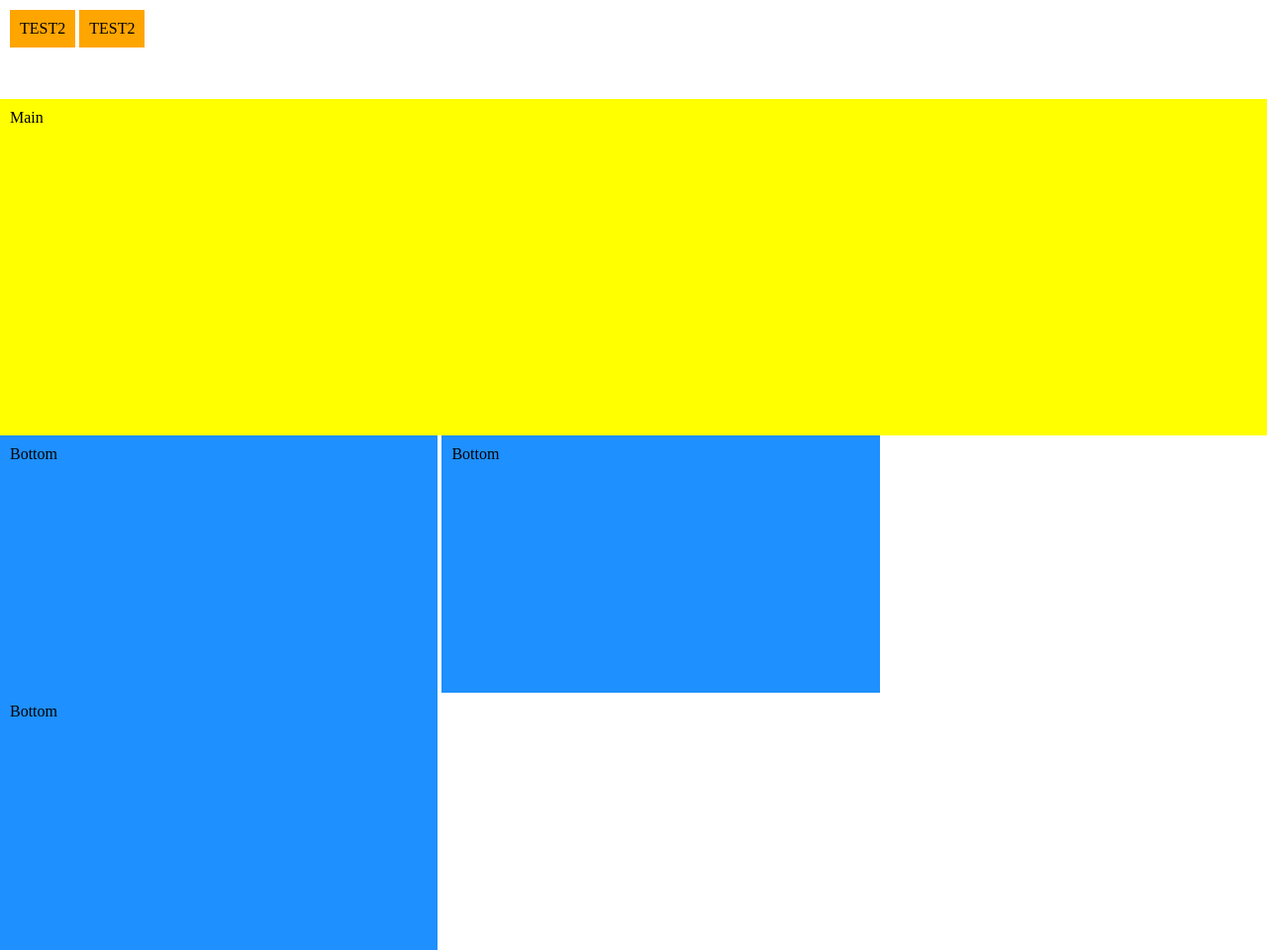
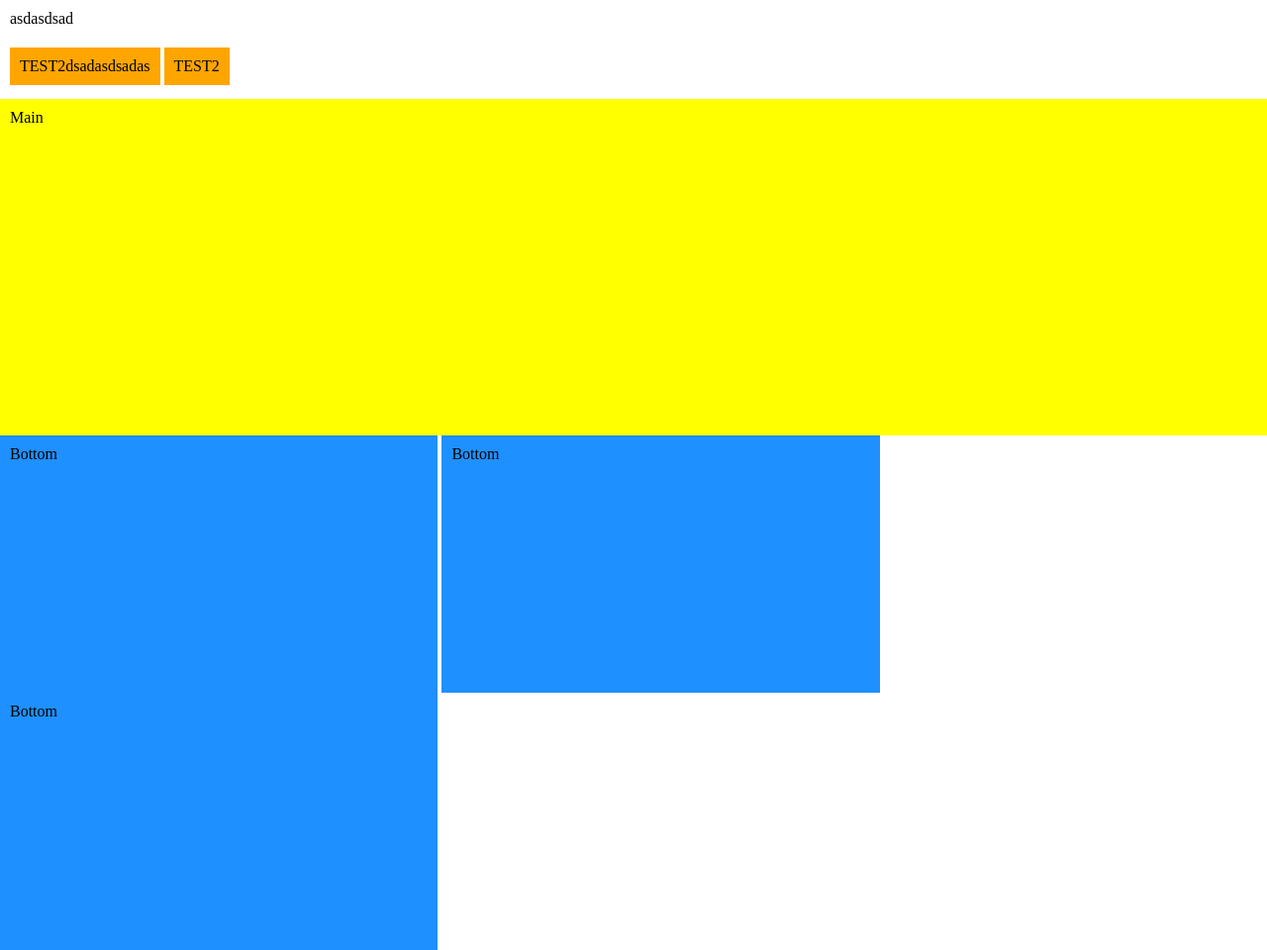
Before and after one commit to Banifest/WebForABAPersTask, a plain HTML site: page HW02/task1/pages/first-page.html in a window 1280 px wide. Shown: the whole page at 99% size. Drawn offline with Linux system fonts and the light colour scheme.

Commit message:
Init HW2 Commit

```diff
--- a/HW02/task1/pages/first-page.html
+++ b/HW02/task1/pages/first-page.html
@@ -9,7 +9,11 @@
 
 <!-- Header divs begin -->
 <div class="headerContainer">
-    <div class="headerDiv">TEST2</div>
+
+
+    asdasdsad
+    <div></div>
+    <div class="headerDiv">TEST2dsadasdsadas</div>
     <div class="headerDiv">TEST2</div>
 </div>
 <!-- Header divs end -->
```
